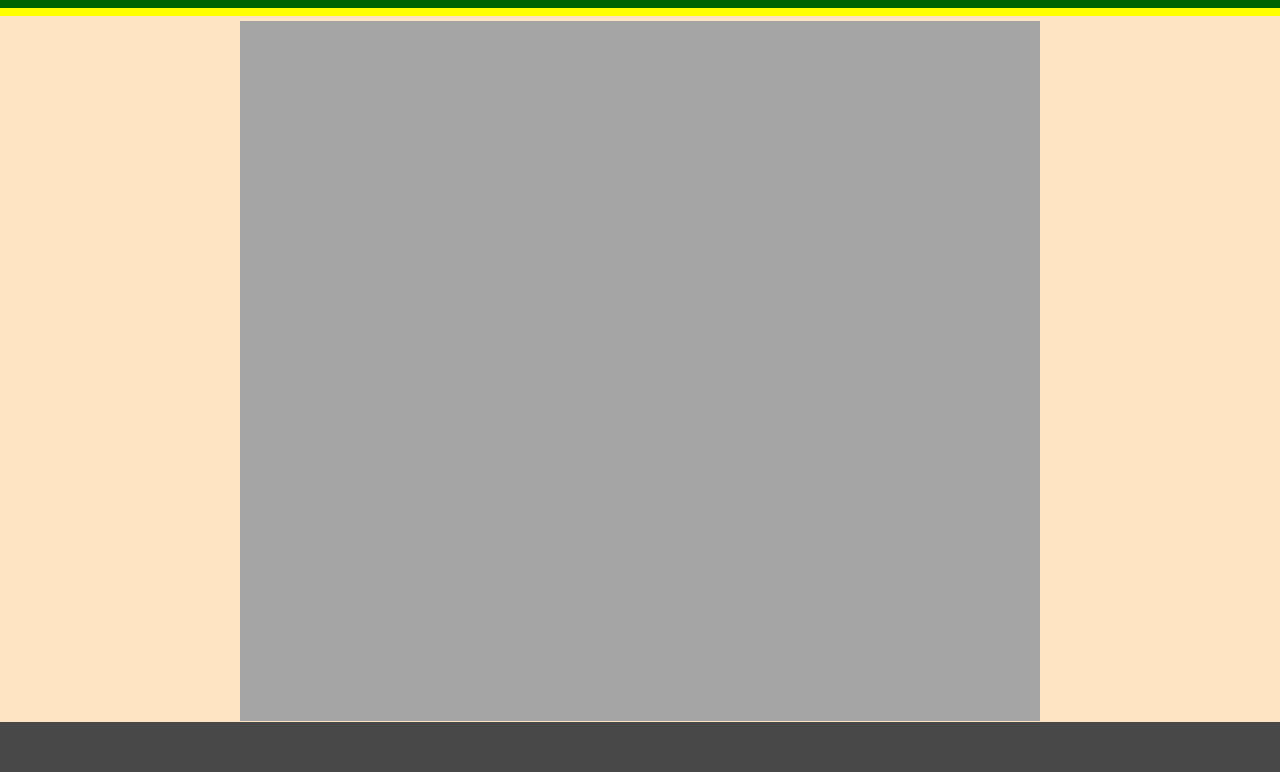
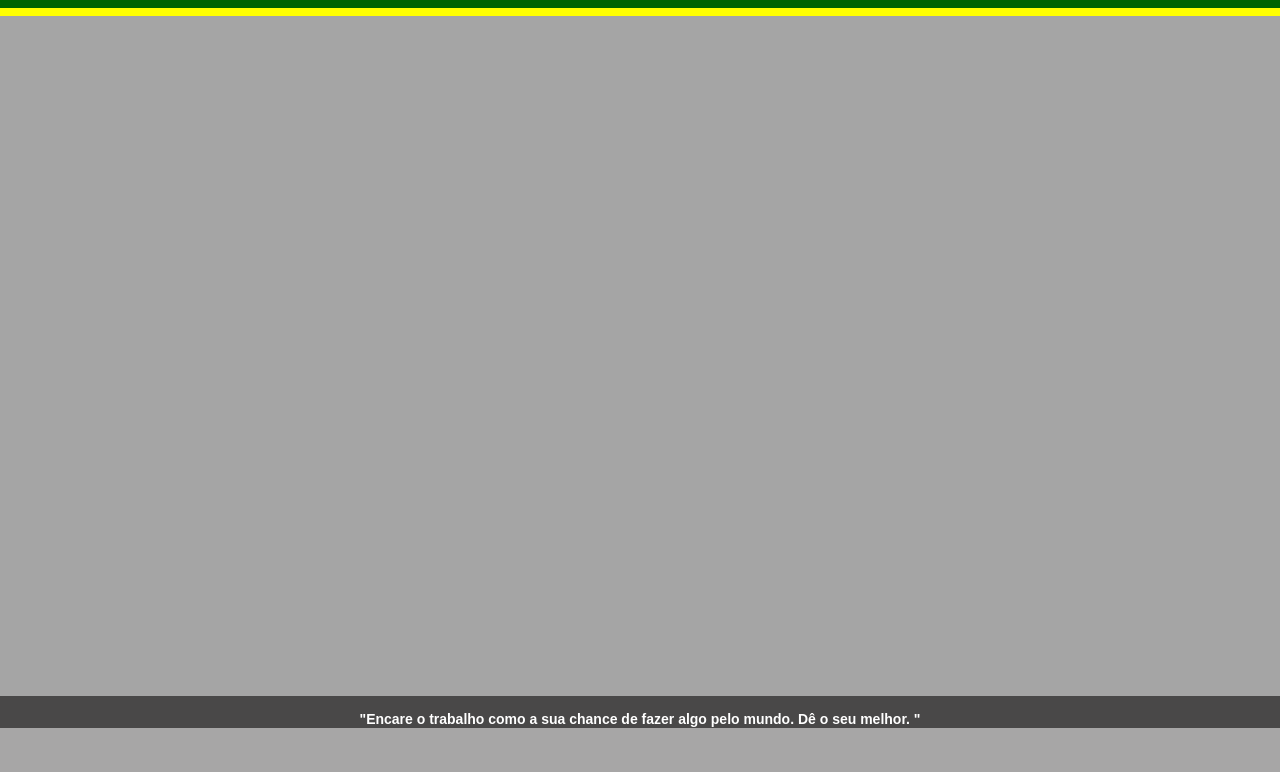
Before and after one commit to GuilhermeRodrigues95/escala, a PHP site: page / in a window 1280 px wide. Shown: the part 92-864 px from the top of the page. After the commit the page ends 820 px from the top, so only its background shows below. Run offline with PHP 8.4, Linux system fonts and the light colour scheme.

```diff
--- a/index.html
+++ b/index.html
@@ -20,6 +20,6 @@
       <div class="barra1"></div>
       <div class="barra2"></div>
       <div class="central"></div>
-      <footer></footer>
+      <footer><h3>"Encare o trabalho como a sua chance de fazer algo pelo mundo. Dê o seu melhor. "</h3></footer>
 </body>
 </html>
--- a/style.css
+++ b/style.css
@@ -60,16 +60,24 @@ header{
 
 .central{
     background: rgb(165, 165, 165);
-    width: 800px;
-    height: 700px;
+    width: 100%;
+    height: 85vh;
     margin:auto;
-    margin-top: 5px;
+    margin-top: 0px;
 }
 
 footer{
     background-color: rgb(73, 72, 72);
     width: 100%;
-    height: 50px;
+    height: 30px;
     margin: 0 auto;
-    margin-top: 1px;
+    margin-top: 0px;
+    padding: 1px 0px;
 }
+
+footer >h3{
+    color: white;
+    font-size: 14px;
+    text-align: center;
+
+}
```
